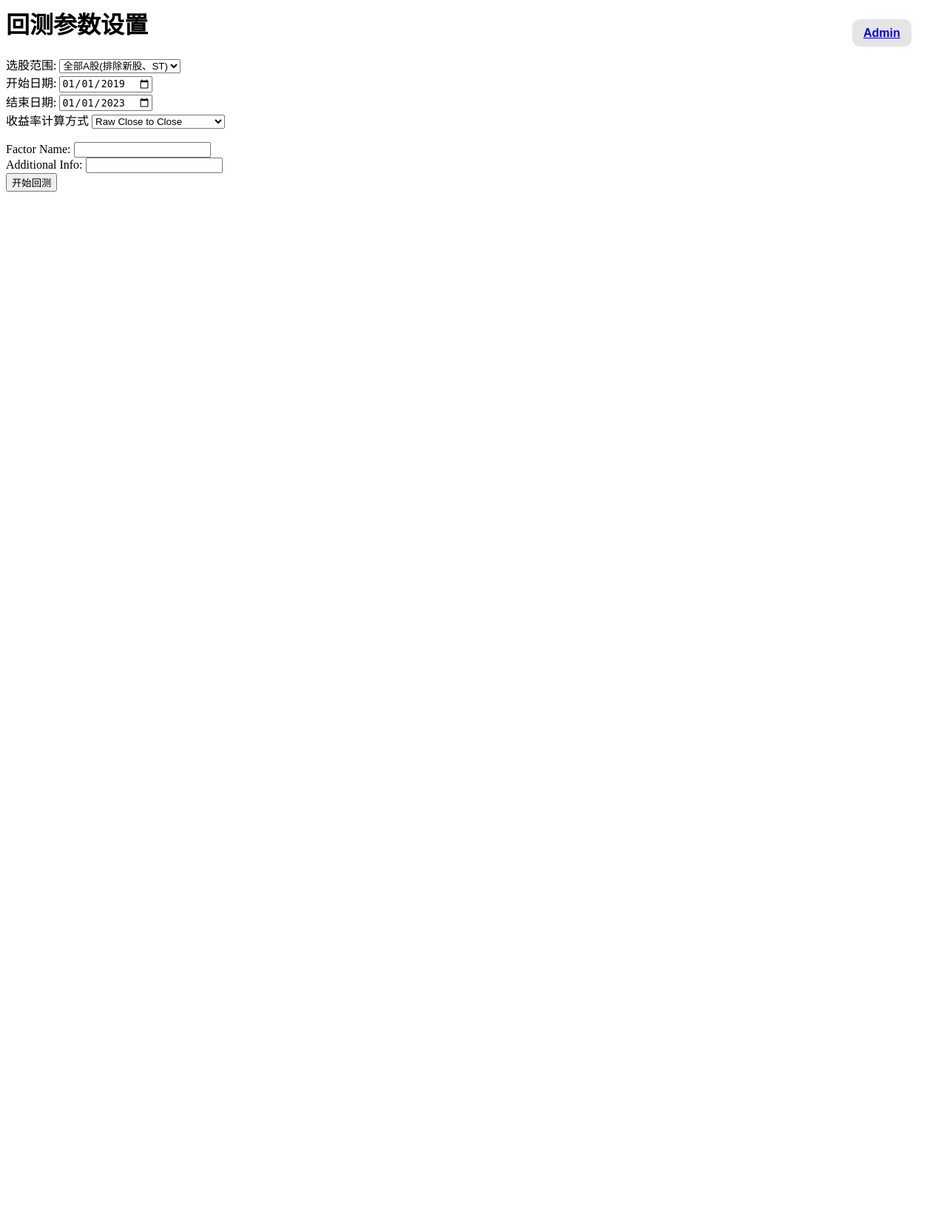
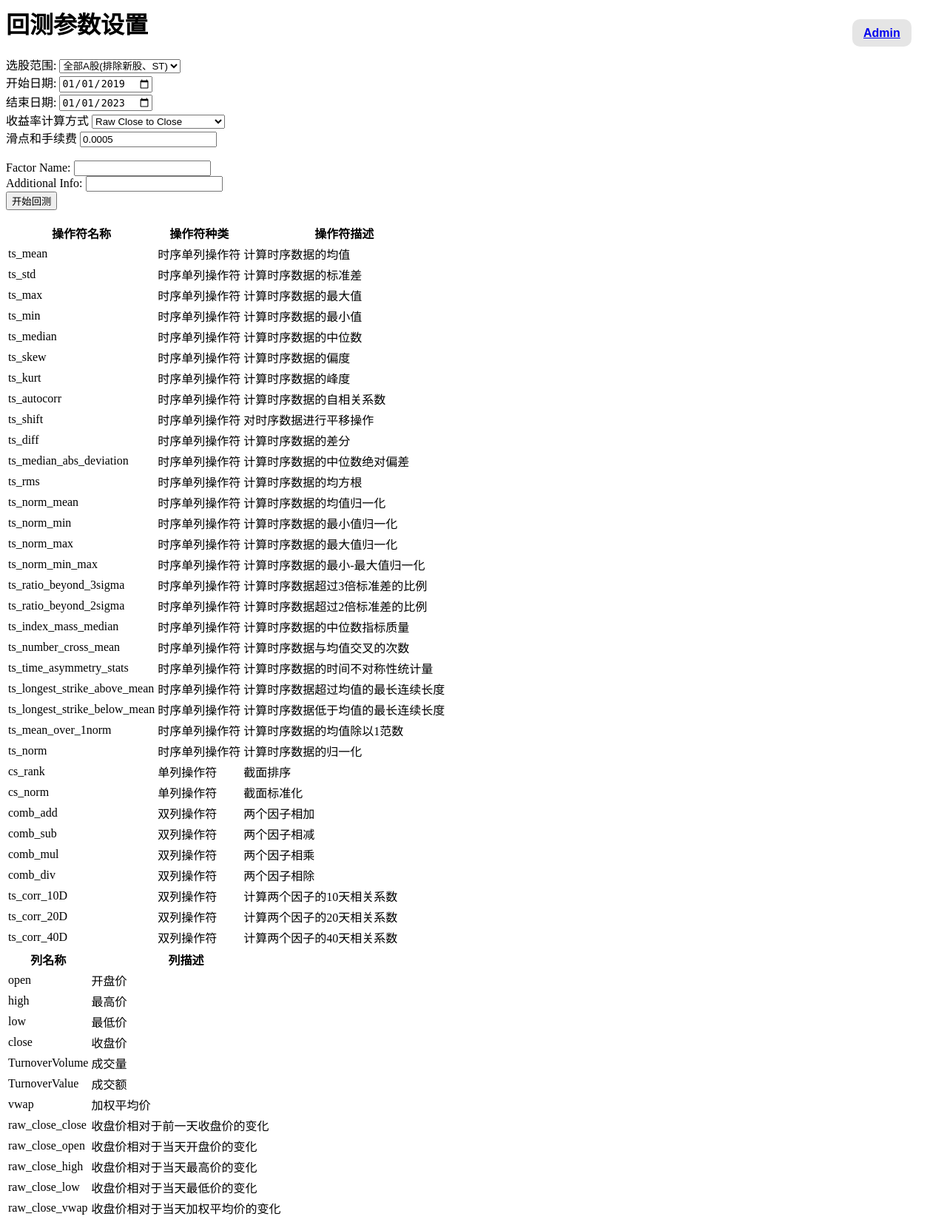
Before and after one commit to Le0oon/visualize_backtest, a Django app: page /write_factor/ in a window 1280 px wide. Shown: the whole page at 74% size. Before the commit the page ends 259 px from the top, so only its background shows below. Run offline with Django 4.2, Linux system fonts and the light colour scheme.

Commit message:
添加dict

```diff
--- a/stock_backtest/templates/stock_backtest/write_factor.html
+++ b/stock_backtest/templates/stock_backtest/write_factor.html
@@ -12,9 +12,9 @@
         <label for="universe">选股范围:</label>
         <select id="universe" name="universe">
             <option value="all">全部A股(排除新股、ST)</option>
-            <option value="hs300">沪深300</option>
-            <option value="zz500">中证500</option>
-            <option value="zz1000">中证1000</option>
+            <option value="is_hs300">沪深300</option>
+            <option value="is_zz500">中证500</option>
+            <option value="is_zz1000">中证1000</option>
         </select>
 
         <br>
@@ -32,10 +32,13 @@
         <label for="return_type">收益率计算方式</label>
         <select id="return_type" name="return_type">
             <option value="raw_close_close">Raw Close to Close</option>
-            <option value="vwap_return">Vwap Return</option>
+            <option value="raw_close_vwap">Vwap Return</option>
             <option value="excess_return">Excess Return w.r.t. zz500</option>
         </select>
 
+        <br>
+        <label for="turnover_fee"> 滑点和手续费 </label>
+        <input type="float" id="turnover_fee" name="turnover_fee" value="0.0005">
         <br>
 
         <br>
@@ -54,4 +57,48 @@
 
 </div>
 
+<div id="operator_dict">
+<table>
+    <thead>
+        <tr>
+            {% for col in func_columns %}
+            <th>{{ col }}</th>
+            {% endfor %}
+        </tr>
+    </thead>
+    <tbody>
+        {% for row in func_data %}
+        <tr>
+            {% for value in row %}
+            <td>{{ value }}</td>
+            {% endfor %}
+        </tr>
+        {% endfor %}
+    </tbody>
+</table>
+
+</div>
+
+
+<div id="col_info_dict">
+    <table>
+        <thead>
+            <tr>
+                {% for col in col_columns %}
+                <th>{{ col }}</th>
+                {% endfor %}
+            </tr>
+        </thead>
+        <tbody>
+            {% for row in col_data %}
+            <tr>
+                {% for value in row %}
+                <td>{{ value }}</td>
+                {% endfor %}
+            </tr>
+            {% endfor %}
+        </tbody>
+    </table>
+
+</div>
 {% endblock content %}
--- a/stock_backtest/views.py
+++ b/stock_backtest/views.py
@@ -1,9 +1,73 @@
 from django.http import HttpResponse
 from django.shortcuts import render,redirect
+from django_pandas.io import read_frame
+
 from django.contrib import messages
+import pandas as pd
+
+import json
 
 
-import json
+
+
+funcs_df = pd.DataFrame({
+    # 单变量时序操作符
+    'ts_mean': {'type': '时序单列操作符', 'description': '计算时序数据的均值'},
+    'ts_std': {'type': '时序单列操作符', 'description': '计算时序数据的标准差'},
+    'ts_max': {'type': '时序单列操作符', 'description': '计算时序数据的最大值'},
+    'ts_min': {'type': '时序单列操作符', 'description': '计算时序数据的最小值'},
+    'ts_median': {'type': '时序单列操作符', 'description': '计算时序数据的中位数'},
+    'ts_skew': {'type': '时序单列操作符', 'description': '计算时序数据的偏度'},
+    'ts_kurt': {'type': '时序单列操作符', 'description': '计算时序数据的峰度'},
+    'ts_autocorr': {'type': '时序单列操作符', 'description': '计算时序数据的自相关系数'},
+    'ts_shift': {'type': '时序单列操作符', 'description': '对时序数据进行平移操作'},
+    'ts_diff': {'type': '时序单列操作符', 'description': '计算时序数据的差分'},
+    'ts_median_abs_deviation': {'type': '时序单列操作符', 'description': '计算时序数据的中位数绝对偏差'},
+    'ts_rms': {'type': '时序单列操作符', 'description': '计算时序数据的均方根'},
+    'ts_norm_mean': {'type': '时序单列操作符', 'description': '计算时序数据的均值归一化'},
+    'ts_norm_min': {'type': '时序单列操作符', 'description': '计算时序数据的最小值归一化'},
+    'ts_norm_max': {'type': '时序单列操作符', 'description': '计算时序数据的最大值归一化'},
+    'ts_norm_min_max': {'type': '时序单列操作符', 'description': '计算时序数据的最小-最大值归一化'},
+    'ts_ratio_beyond_3sigma': {'type': '时序单列操作符', 'description': '计算时序数据超过3倍标准差的比例'},
+    'ts_ratio_beyond_2sigma': {'type': '时序单列操作符', 'description': '计算时序数据超过2倍标准差的比例'},
+    'ts_index_mass_median': {'type': '时序单列操作符', 'description': '计算时序数据的中位数指标质量'},
+    'ts_number_cross_mean': {'type': '时序单列操作符', 'description': '计算时序数据与均值交叉的次数'},
+    'ts_time_asymmetry_stats': {'type': '时序单列操作符', 'description': '计算时序数据的时间不对称性统计量'},
+    'ts_longest_strike_above_mean': {'type': '时序单列操作符', 'description': '计算时序数据超过均值的最长连续长度'},
+    'ts_longest_strike_below_mean': {'type': '时序单列操作符', 'description': '计算时序数据低于均值的最长连续长度'},
+    'ts_mean_over_1norm': {'type': '时序单列操作符', 'description': '计算时序数据的均值除以1范数'},
+    'ts_norm': {'type': '时序单列操作符', 'description': '计算时序数据的归一化'},
+
+    # 单变量操作符
+    'cs_rank': {'type': '单列操作符', 'description': '截面排序'},
+    'cs_norm': {'type': '单列操作符', 'description': '截面标准化'},
+
+    # 双变量操作符
+    'comb_add': {'type': '双列操作符', 'description': '两个因子相加'},
+    'comb_sub': {'type': '双列操作符', 'description': '两个因子相减'},
+    'comb_mul': {'type': '双列操作符', 'description': '两个因子相乘'},
+    'comb_div': {'type': '双列操作符', 'description': '两个因子相除'},
+    'ts_corr_10D': {'type': '双列操作符', 'description': '计算两个因子的10天相关系数'},
+    'ts_corr_20D': {'type': '双列操作符', 'description': '计算两个因子的20天相关系数'},
+    'ts_corr_40D': {'type': '双列操作符', 'description': '计算两个因子的40天相关系数'},
+}).T.reset_index()
+funcs_df.columns = ['操作符名称','操作符种类', '操作符描述']
+
+column_info = pd.DataFrame({
+    'open': {'description': '开盘价'},
+    'high': {'description': '最高价'},
+    'low': {'description': '最低价'},
+    'close': {'description': '收盘价'},
+    'TurnoverVolume': {'description': '成交量'},
+    'TurnoverValue': {'description': '成交额'},
+    'vwap': {'description': '加权平均价'},
+    'raw_close_close': {'description': '收盘价相对于前一天收盘价的变化'},
+    'raw_close_open': {'description': '收盘价相对于当天开盘价的变化'},
+    'raw_close_high': {'description': '收盘价相对于当天最高价的变化'},
+    'raw_close_low': {'description': '收盘价相对于当天最低价的变化'},
+    'raw_close_vwap': {'description': '收盘价相对于当天加权平均价的变化'},
+}).T.reset_index()
+column_info.columns = ['列名称','列描述']
 
 # Create your views here.
 def login(request):
@@ -34,7 +98,15 @@ def reg(request):
     return redirect('stock_backtest:login')
 
 def write_factor(request):
-    return render(request,'stock_backtest/write_factor.html')
+    context = {
+        # 'data': funcs_df.to_json(orient='values',force_ascii=False),
+        'func_data': funcs_df.values,
+        'func_columns': funcs_df.columns.tolist(),
+        'col_data': column_info.values,
+        'col_columns': column_info.columns.tolist(),
+
+        }
+    return render(request,'stock_backtest/write_factor.html',context)
 
 
 def backtest(request):
```
Also changed, not shown: stock_backtest/backtest.py (added, +29 -0 lines).
